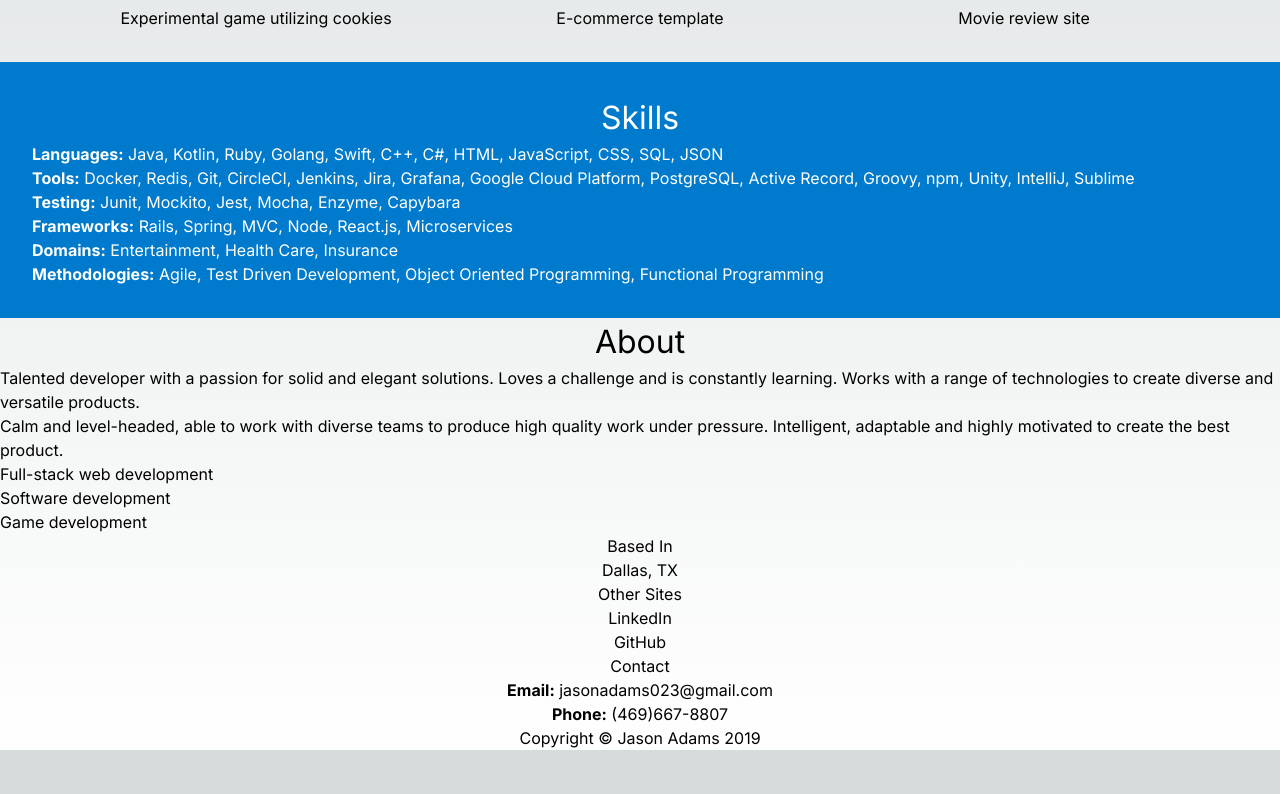
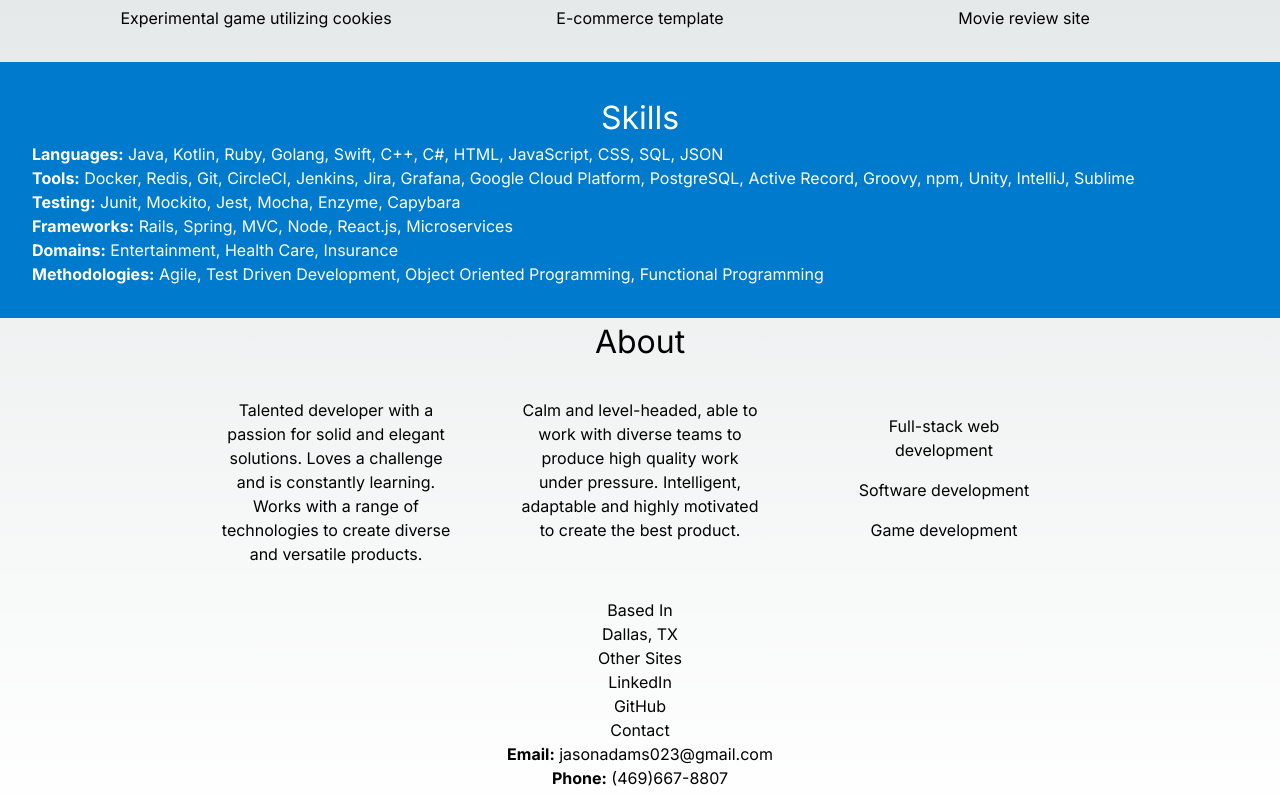
Before and after one commit to jasonadams023/portfolio, a Next.js app: page / in a window 1280 px wide. Shown: the part 522-1316 px from the top of the page. Before the commit the page ends 1272 px from the top, so only its background shows below. Built offline with nearby package versions, Linux system fonts and the light colour scheme.

Commit message:
Styles About

```diff
--- a/src/app/components/about.tsx
+++ /dev/null
@@ -1,30 +0,0 @@
-export default function About() {
-  return (
-    <section id="about">
-      <div className="container">
-        <div className="row">
-          <div className="col-lg-12 text-center">
-            <h2>About</h2>
-          </div>
-        </div>
-        <div className="row">
-          <div className="col-lg-4">
-            <p>Talented developer with a passion for solid and elegant solutions. Loves a challenge and is constantly
-              learning. Works with a range of technologies to create diverse and versatile products.</p>
-          </div>
-          <div className="col-lg-4">
-            <p>Calm and level-headed, able to work with diverse teams to produce high quality work under pressure.
-              Intelligent, adaptable and highly motivated to create the best product.</p>
-          </div>
-          <div className="col-lg-4">
-            <ul>
-              <li><p>Full-stack web development</p></li>
-              <li><p>Software development</p></li>
-              <li><p>Game development</p></li>
-            </ul>
-          </div>
-        </div>
-      </div>
-    </section>
-  );
-}
--- /dev/null
+++ b/src/app/components/about/about.module.scss
@@ -0,0 +1,16 @@
+.about {
+  div {
+    text-align: center;
+  }
+
+  span, ul {
+    display: inline-block;
+    vertical-align: top;
+    width: 15rem;
+    margin: 2rem;
+  }
+
+  li {
+    margin: 1rem;
+  }
+}
--- /dev/null
+++ b/src/app/components/about/about.tsx
@@ -0,0 +1,22 @@
+import styles from './about.module.scss';
+
+export default function About() {
+  return (
+    <section id="about" className={styles.about}>
+      <h2>About</h2>
+
+      <div>
+        <span>Talented developer with a passion for solid and elegant solutions. Loves a challenge and is constantly
+          learning. Works with a range of technologies to create diverse and versatile products.</span>
+        <span>Calm and level-headed, able to work with diverse teams to produce high quality work under pressure.
+          Intelligent, adaptable and highly motivated to create the best product.</span>
+
+        <ul>
+          <li>Full-stack web development</li>
+          <li>Software development</li>
+          <li>Game development</li>
+        </ul>
+      </div>
+    </section>
+  );
+}
--- a/src/app/page.tsx
+++ b/src/app/page.tsx
@@ -2,7 +2,7 @@ import Skills from './components/skills/skills';
 import Navbar from './components/navbar/navbar';
 import Header from './components/header/header';
 import Portfolio from './components/portfolio/portfolio';
-import About from './components/about';
+import About from './components/about/about';
 import Contact from './components/contact';
 
 export default function Home() {
```
